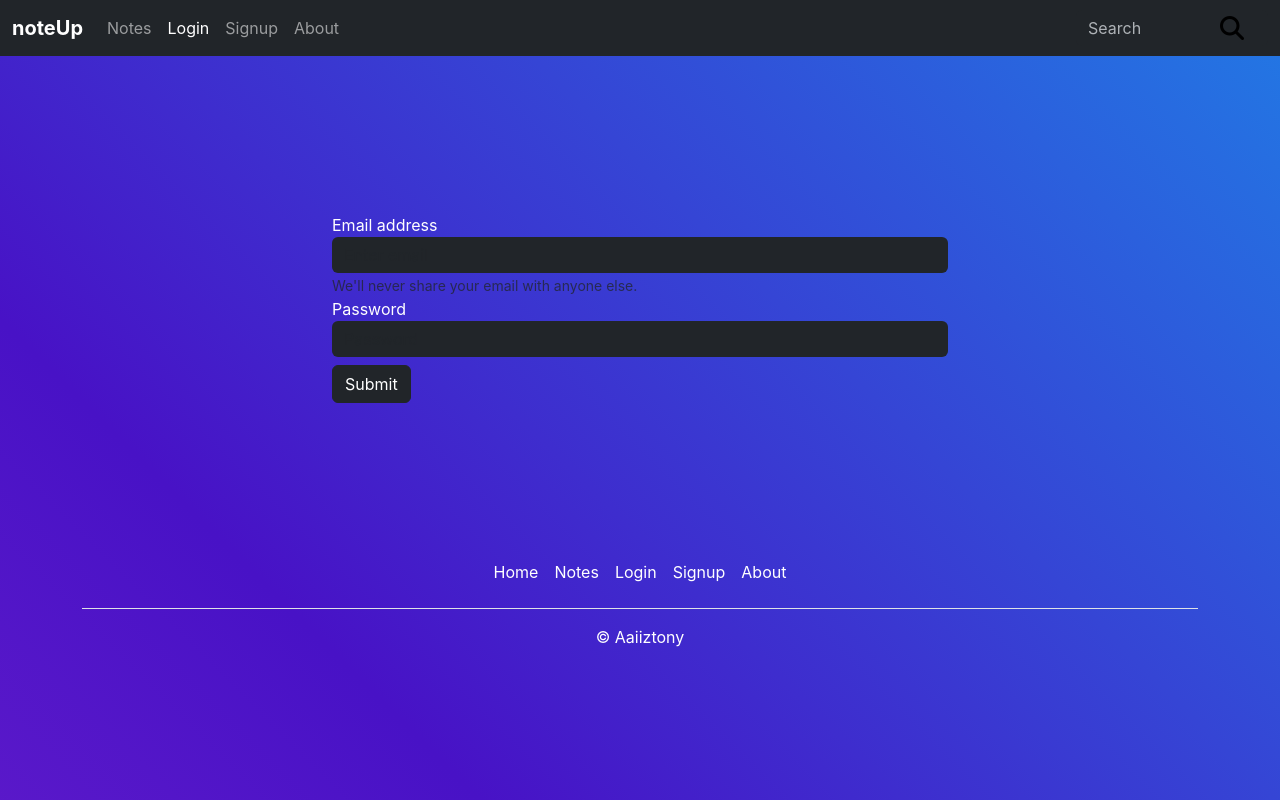
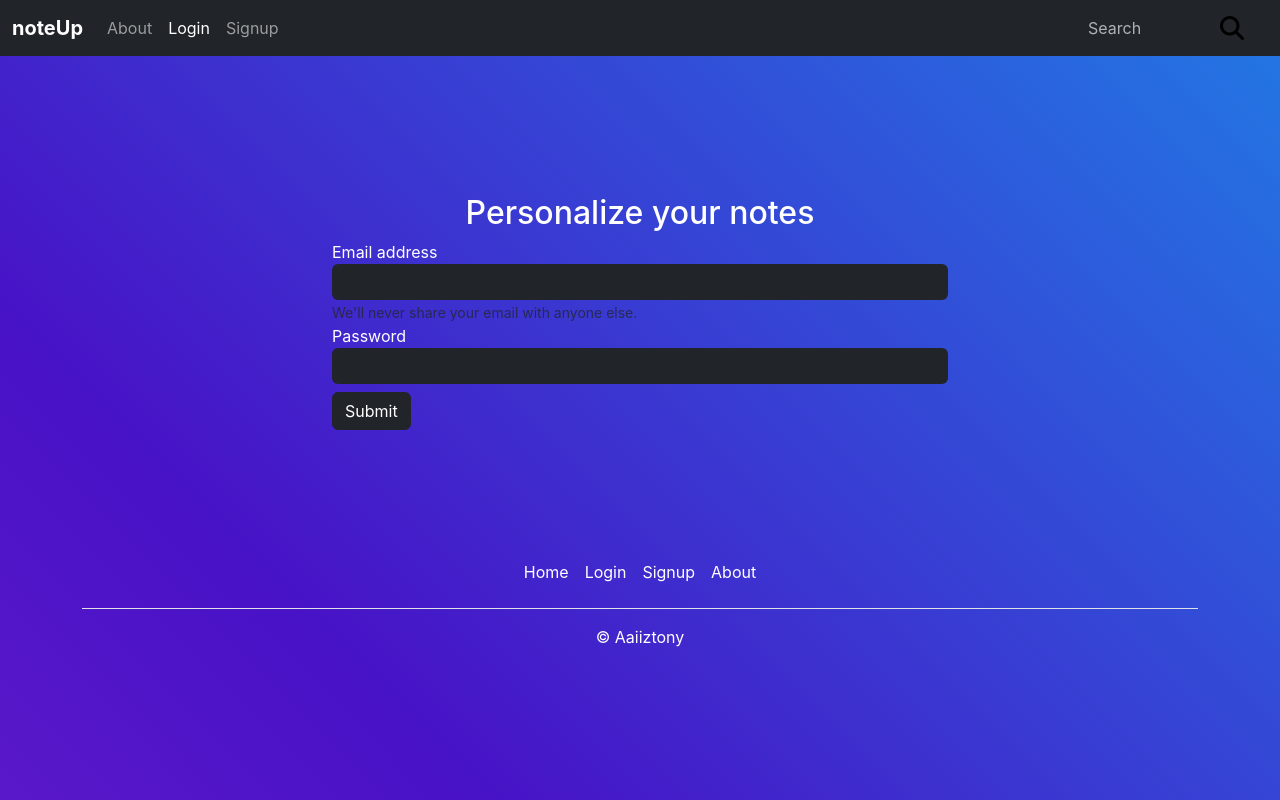
Before and after one commit to aaiiztony/noteup, a React (Create React App) app: page /login in a window 1280 px wide. Built offline with nearby package versions, Linux system fonts and the light colour scheme.

Commit message:
fixed unauth login show notes issues, alive&ronin'

```diff
--- a/src/MyComponents/AddNotes.jsx
+++ b/src/MyComponents/AddNotes.jsx
@@ -18,7 +18,7 @@ const AddNotes = (props) => {
   };
   return (
     <div className="container my-2">
-      <h3 className="text-center">
+      <h3 className="text-center my-2">
         <strong>Add a note +</strong>
       </h3>
       <div>
--- a/src/MyComponents/Footer.jsx
+++ b/src/MyComponents/Footer.jsx
@@ -1,15 +1,36 @@
 import React from 'react';
-import { Link } from 'react-router-dom';
+import { Link, useNavigate } from 'react-router-dom';
 
 const Footer = () => {
+  const navigate = useNavigate();
+    //handles Logout logic
+    const handleLogout = ()=>{
+      localStorage.removeItem('token'); //remove the auth-token from localstorage
+      navigate("/"); //go to homepage
+    }
   return (
     <div className="container text-white">
     <footer className="py-3 my-4">
       <ul className="nav justify-content-center border-bottom pb-3 mb-3 ">
         <li className="nav-item"><Link to="/" className="nav-link px-2 text-white">Home</Link></li>
-        <li className="nav-item"><Link to="/notes" className="nav-link px-2 text-white">Notes</Link></li>
-        <li className="nav-item"><Link to="/login" className="nav-link px-2 text-white">Login</Link></li>
-        <li className="nav-item"><Link to="/signup" className="nav-link px-2 text-white">Signup</Link></li>
+        <li className="nav-item"><Link to="/notes" className={` ${!localStorage.getItem('token')?"d-none":"d-block"} nav-link px-2 text-white`}>Notes</Link></li>
+         {/* hide the login/signup link once we fidn the auth token from the localStorage */}
+         {!localStorage.getItem('token')?
+              <>
+              <li className="nav-item">
+                <Link
+                 className="nav-link px-2 text-white"
+                  aria-current="page"
+                  to="/login"
+                >
+                  Login
+                </Link>
+              </li>
+              <li className="nav-item">
+                <Link className="nav-link px-2 text-white" to="/signup">
+                  Signup
+                </Link>
+              </li></>:<button className="nav-link btn text-white" onClick={handleLogout}>Logout</button>}
         <li className="nav-item"><Link to="/about" className="nav-link px-2 text-white">About</Link></li>
       </ul>
       <p className="text-center text-white">© Aaiiztony</p>
--- a/src/MyComponents/Home.jsx
+++ b/src/MyComponents/Home.jsx
@@ -6,6 +6,7 @@ const Home = (props) => {
   const {showAlert} = props;
   return (
     //creating home component for further chnages in the futures
+    //turn the addnote component off if not logged in and think about a different modsal or something to shiowcase or a login modal to login to use the website
     <>
       <AddNotes showAlert={showAlert}/>
     </>
--- a/src/MyComponents/Login.jsx
+++ b/src/MyComponents/Login.jsx
@@ -2,8 +2,10 @@ import React, { useContext, useState } from "react";
 import {useNavigate } from "react-router-dom";
 import NoteContext from "../context/notes/NoteContext";
 const Login = (props) => {
+  //destructure showalert from prop
   const {showAlert} = props;
   const context = useContext(NoteContext);
+  //destructure bgColor from context
   const {bgColor} = context;
   const style = {
     display: "flex",
@@ -11,6 +13,7 @@ const Login = (props) => {
     minHeight:"50vh",
     justifyContent: "center",
   }
+  //to set the input fields blank and changeable with the handleChange function
   const [credentials, setCredentials] = useState({email:"", password:""})
   const handleChange = (e) => {
     setCredentials({ ...credentials, [e.target.name]: e.target.value });
@@ -30,9 +33,9 @@ const Login = (props) => {
     console.log(json)
     if (json.success){
       //save the token
-      localStorage.setItem("token" , json.token);
+      localStorage.setItem("token" , json.token); //sets the auth-token in a object with key as token
       navigate("/") // helps navigate to homepage;
-      showAlert("Login Success - hehehe, though don't note your passwords in noteUp","success");
+      showAlert("Login Success - hehehe, don't save your passwords in noteUp though","success");
     }
     else{
       showAlert("Login Failed - You're password's wrong man!", "danger")
@@ -40,6 +43,7 @@ const Login = (props) => {
   }
   return (
     <div className="container w-50" style={style}>
+    <h2 className="text-center mt-2">Personalize your notes</h2>
     <form onSubmit={handleFormData}>
       <div className="form-group">
         <label htmlFor="exampleInputEmail1">Email address</label>
--- a/src/MyComponents/Navbar.jsx
+++ b/src/MyComponents/Navbar.jsx
@@ -1,10 +1,16 @@
 import React from "react";
-import { Link, useLocation} from "react-router-dom";
+import { Link, useLocation, useNavigate} from "react-router-dom";
 import "../App.css";
 
 export default function Navbar() {
   //using useLocation to highlight the nav link when neccessary
   const location = useLocation();
+  const navigate = useNavigate();
+  //handles Logout logic
+  const handleLogout = ()=>{
+    localStorage.removeItem('token'); //remove the auth-token from localstorage
+    navigate("/"); //go to homepage
+  }
   return (
     <div>
       <nav className="navbar bg-dark navbar-expand-lg" data-bs-theme="dark">
@@ -26,13 +32,21 @@ export default function Navbar() {
           <div className="collapse navbar-collapse" id="navbarSupportedContent">
             <ul className="navbar-nav me-auto mb-2 mb-lg-0 text-white">
             <li className="nav-item">
-                <Link className= {`nav-link ${location.pathname==="/notes"?"active":""}`} to="/notes">
+                <Link className= {`nav-link ${!localStorage.getItem('token')?"d-none":"d-block"} ${location.pathname==="/notes"?"active":""}`} to="/notes">
                   Notes
                 </Link>
               </li>
               <li className="nav-item">
+                <Link className= {`nav-link ${location.pathname==="/about"?"active":""}`} to="/about">
+                  About
+                </Link>
+              </li>
+              {/* hide the login/signup link once we fidn the auth token from the localStorage */}
+              {!localStorage.getItem('token')?
+              <>
+              <li className="nav-item">
                 <Link
-                  className= {`nav-link ${location.pathname==="/login"?"active":""}`}
+                  className= {`nav-link btn ${location.pathname==="/login"?"active":""}`}
                   aria-current="page"
                   to="/login"
                 >
@@ -40,15 +54,10 @@ export default function Navbar() {
                 </Link>
               </li>
               <li className="nav-item">
-                <Link className= {`nav-link ${location.pathname==="/signup"?"active":""}`} to="/signup">
+                <Link className= {`nav-link btn ${location.pathname==="/signup"?"active":""}`} to="/signup">
                   Signup
                 </Link>
-              </li>
-              <li className="nav-item">
-                <Link className= {`nav-link ${location.pathname==="/about"?"active":""}`} to="/about">
-                  About
-                </Link>
-              </li>
+              </li></>:<button className="nav-link btn" onClick={handleLogout}>Logout</button>}
             </ul>
             <form className="d-flex align-items-center" role="search">
               <input
--- a/src/MyComponents/Signup.jsx
+++ b/src/MyComponents/Signup.jsx
@@ -40,6 +40,7 @@ const Signup = (props) => {
   }
   return (
     <div className="container w-50" style={style}>
+    <h2 className="text-center mt-2">Experience boring notes!</h2>
     <form onSubmit={handleSignUp}>
       <div className="form-group">
         <label htmlFor="exampleInputEmail1">Name</label>
--- a/src/context/notes/NoteState.jsx
+++ b/src/context/notes/NoteState.jsx
@@ -10,13 +10,15 @@ const NoteState = (props) => {
     border: "navajowhite",
     resize: "none",
   };
+  //LATER ON, SHIFT THE ALERT COMPONENT AS A CONTEXT PROP RATHER THAN A PROP DRILL
+
                         //Fetch the notes from backend
   const getNote= async()=>{
     const response = await fetch(`${host}/api/notes/fetchnotes`, {
       method: "GET",
       headers: {
         "Content-Type":"application/json",
-        "auth-token": "eyJhbGciOiJIUzI1NiIsInR5cCI6IkpXVCJ9.eyJ1c2VyIjp7ImlkIjoiNjQwMWM0YWFmYjZjZGVlMTBiZGU0MDkxIn0sImlhdCI6MTY3NzkxMDYyNH0.Tf5aA6TNLuivu2cqkwe-QgZ5KV6kPtT1J6bf_gMdSCc"
+        "auth-token": localStorage.getItem('token')
       }
     });
     const json = await response.json();
@@ -29,7 +31,7 @@ const NoteState = (props) => {
       method: "POST",
       headers: {
         "Content-Type": "application/json",
-        "auth-token":"eyJhbGciOiJIUzI1NiIsInR5cCI6IkpXVCJ9.eyJ1c2VyIjp7ImlkIjoiNjQwMWM0YWFmYjZjZGVlMTBiZGU0MDkxIn0sImlhdCI6MTY3NzkxMDYyNH0.Tf5aA6TNLuivu2cqkwe-QgZ5KV6kPtT1J6bf_gMdSCc"
+        "auth-token": localStorage.getItem('token')
       },
       body: JSON.stringify({title, description, tag})
     });
@@ -44,7 +46,7 @@ const NoteState = (props) => {
       method: "DELETE",
       headers: {
         "Content-Type": "application/json",
-        "auth-token":"eyJhbGciOiJIUzI1NiIsInR5cCI6IkpXVCJ9.eyJ1c2VyIjp7ImlkIjoiNjQwMWM0YWFmYjZjZGVlMTBiZGU0MDkxIn0sImlhdCI6MTY3NzkxMDYyNH0.Tf5aA6TNLuivu2cqkwe-QgZ5KV6kPtT1J6bf_gMdSCc"
+        "auth-token": localStorage.getItem('token')
       },
     });
     //frontend logic
@@ -60,7 +62,7 @@ const NoteState = (props) => {
       method: "PUT",
       headers: {
         "Content-Type": "application/json",
-        "auth-token":"eyJhbGciOiJIUzI1NiIsInR5cCI6IkpXVCJ9.eyJ1c2VyIjp7ImlkIjoiNjQwMWM0YWFmYjZjZGVlMTBiZGU0MDkxIn0sImlhdCI6MTY3NzkxMDYyNH0.Tf5aA6TNLuivu2cqkwe-QgZ5KV6kPtT1J6bf_gMdSCc"
+        "auth-token": localStorage.getItem('token')
       },
     body: JSON.stringify({title, description, tag})
   });
```
